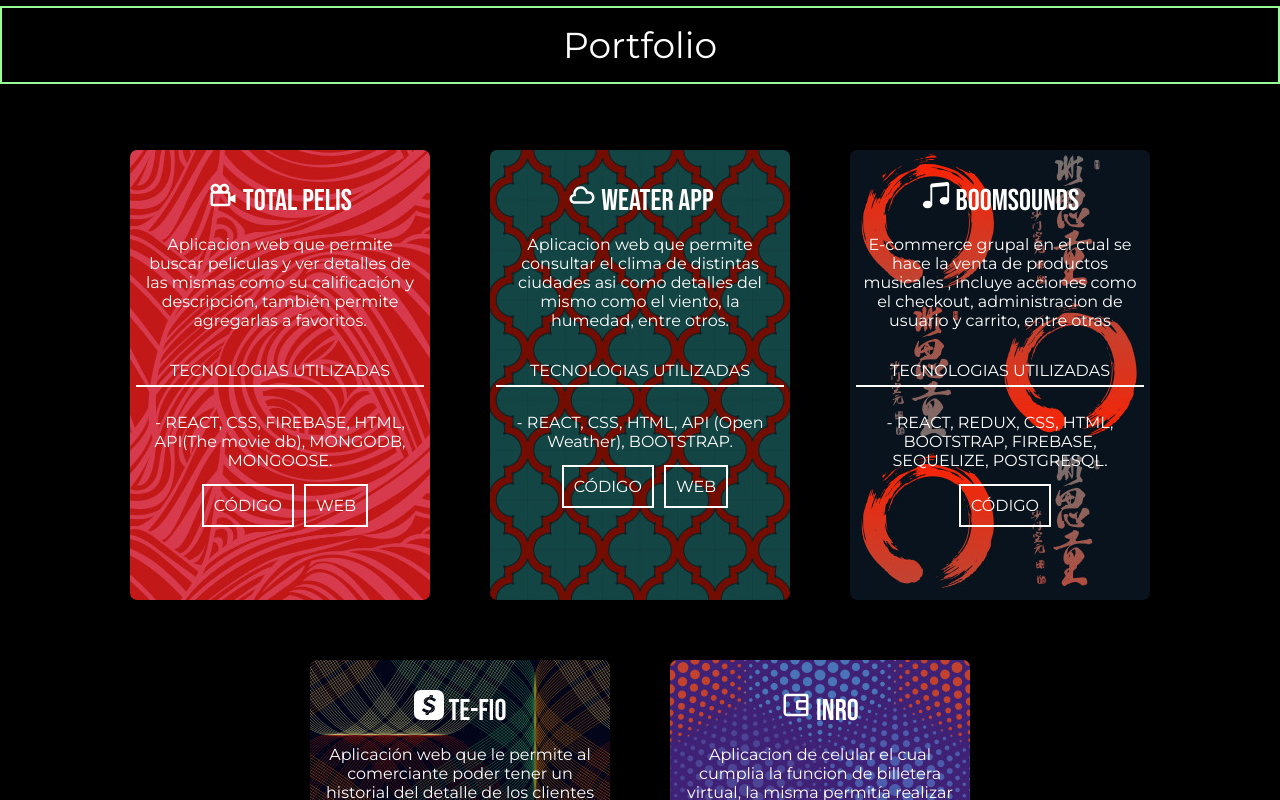
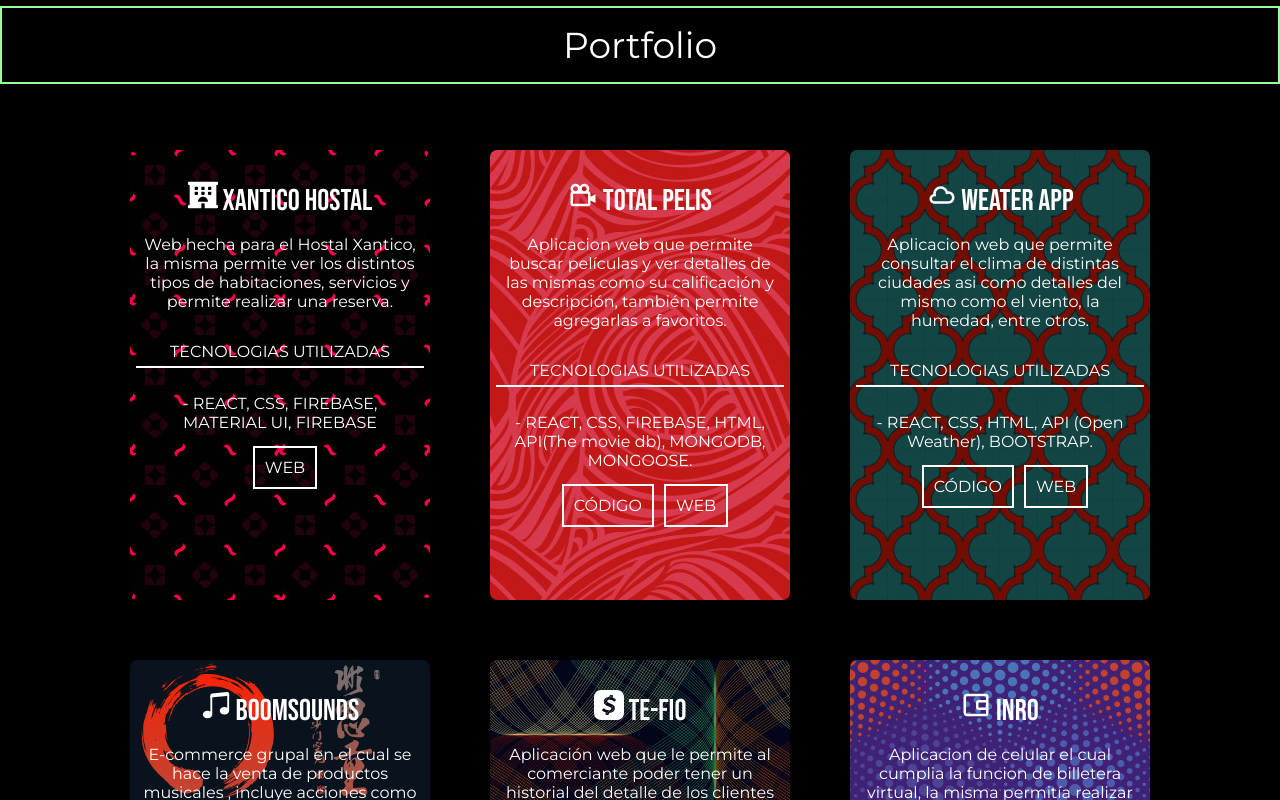
Before and after one commit to AgustinBessone32/portfolio, a React (Create React App) app: page /#/ in a window 1280 px wide. Shown: the part 1647-2447 px from the top of the page. Built offline with nearby package versions, Linux system fonts and the light colour scheme; a web font is replaced by a local one.

Commit message:
actualizacion de portfolio

```diff
--- a/src/components/About/about.css
+++ b/src/components/About/about.css
@@ -14,7 +14,6 @@
     display: block;
     font-size: 36px;
     color: #ffffff;
-    border: 2px solid #98FF98
 }
 
 .about{
@@ -28,6 +27,7 @@
     font-size: 30px;
     margin-left: 40px;
     margin-right: 40px;
+
 }
 
 .skill-me{
@@ -43,6 +43,10 @@
     font-size: 25px;
 }
 
+.border-green{
+    border: 2px solid #98FF98
+}
+
 
 @media screen and (max-width: 750px){
     .about{
--- a/src/components/About/about.jsx
+++ b/src/components/About/about.jsx
@@ -8,7 +8,7 @@ const About = () =>{
         <>
             <a name='sobre-mi'></a>
             <div className='content-all-about'>
-                <p className='title-me'>Sobre Mi</p>
+                <p className='title-me border-green'>Sobre Mi</p>
                 <div className='about'>
                     <div className='content-me'>
                             <p className='content-me'>Quien soy?</p>
--- a/src/components/Experiences/experiences.css
+++ b/src/components/Experiences/experiences.css
@@ -60,6 +60,21 @@
     transition-duration: 1.4s;
 }
 
+.experience-0{
+    width: 300px;
+    height: 450px;
+    margin: 30px;
+    background: url('../../img/bg0.jpg');
+    border-radius: 7px;
+    background-color: rgba(0,0,0, 0.9);
+}
+
+.experience-0:hover{
+    transform: translateY(-30px);
+    transition-duration: 2s;
+}
+
+
 .experience-2{
     width: 300px;
     height: 450px;
--- a/src/components/Experiences/experiences.jsx
+++ b/src/components/Experiences/experiences.jsx
@@ -1,13 +1,25 @@
-import React from 'react'
-import './experiences.css'
-import { BiCameraMovie, BiWallet, BiWalletAlt } from 'react-icons/bi';
+import React from 'react';
+import { BiCameraMovie, BiWalletAlt } from 'react-icons/bi';
+import { BsMusicNoteBeamed } from 'react-icons/bs';
+import { FaHotel } from 'react-icons/fa';
+import { SiCashapp } from 'react-icons/si';
 import { TiWeatherCloudy } from 'react-icons/ti';
-import { BsMusicNoteBeamed } from 'react-icons/bs'
-import { SiCashapp } from 'react-icons/si'
+import './experiences.css';
 
 const Experiences = () => {
     return (
         <div className='content-all-experiences'>
+
+            <div className='experience-0' data-aos="flip-left" data-aos-duration="1000" >
+                <p className='title-exp'><FaHotel className='icn-exp' /> Xantico Hostal</p>
+                <p className='desc-exp'>Web hecha para el Hostal Xantico, la misma permite ver los distintos tipos de habitaciones,
+                servicios y permite realizar una reserva.</p>
+                <p className='title-util'>TECNOLOGIAS UTILIZADAS</p>
+                <p className='tec-util'>- REACT, CSS, FIREBASE, MATERIAL UI, FIREBASE</p>
+                <a className='btn-exp' href='https://xanticohostal.com/' target='_blank'>
+                    WEB</a>
+            </div>
+
             <div className='experience' data-aos="flip-left" data-aos-duration="1000" >
                 <p className='title-exp'><BiCameraMovie className='icn-exp' /> Total Pelis</p>
                 <p className='desc-exp'>Aplicacion web que permite buscar películas y ver detalles de las mismas como su
--- a/src/components/Skill/skill.jsx
+++ b/src/components/Skill/skill.jsx
@@ -1,13 +1,9 @@
-import React from 'react'
-import './skill.css'
-import { FaReact, FaNodeJs, FaSass, FaGitAlt, FaAngular } from 'react-icons/fa';
-import {
-    SiRedux, SiFirebase, SiJavascript
-    , SiBootstrap, SiMongodb, SiPostgresql,
-    SiHtml5, SiCss3, SiMaterialUi, SiTailwindcss
-} from 'react-icons/si';
-import { DiScrum } from 'react-icons/di'
-import { IoLogoVue } from 'react-icons/io5'
+import React from 'react';
+import { DiScrum } from 'react-icons/di';
+import { FaAngular, FaAws, FaGitAlt, FaNodeJs, FaReact, FaSass } from 'react-icons/fa';
+import { IoLogoVue } from 'react-icons/io5';
+import { SiBootstrap, SiCss3, SiFirebase, SiHtml5, SiJavascript, SiMongodb, SiPostgresql, SiRedux, SiTailwindcss } from 'react-icons/si';
+import './skill.css';
 
 
 const Skill = () => {
@@ -17,6 +13,7 @@ const Skill = () => {
             <FaAngular className='skill' title='ANGULAR' />
             <SiRedux className='skill' title='REDUX' />
             <IoLogoVue className='skill' title='VUE' />
+            <FaAws className='skill' title='AWS'/>
             <SiJavascript className='skill' title='JAVASCRIPT' />
             <SiBootstrap className='skill' title='BOOTSTRAP' />
             <SiTailwindcss className='skill' title='TAILWIND' />
--- a/src/index.js
+++ b/src/index.js
@@ -1,17 +1,12 @@
 import React from 'react';
 import ReactDOM from 'react-dom';
+import App from './App';
 import './index.css';
-import App from './App';
-import reportWebVitals from './reportWebVitals';
 
 ReactDOM.render(
   <React.StrictMode>
     <App />
   </React.StrictMode>,
   document.getElementById('root')
+
 );
-
-// If you want to start measuring performance in your app, pass a function
-// to log results (for example: reportWebVitals(console.log))
-// or send to an analytics endpoint. Learn more: https://bit.ly/CRA-vitals
-reportWebVitals();
--- a/src/reportWebVitals.js
+++ /dev/null
@@ -1,13 +0,0 @@
-const reportWebVitals = onPerfEntry => {
-  if (onPerfEntry && onPerfEntry instanceof Function) {
-    import('web-vitals').then(({ getCLS, getFID, getFCP, getLCP, getTTFB }) => {
-      getCLS(onPerfEntry);
-      getFID(onPerfEntry);
-      getFCP(onPerfEntry);
-      getLCP(onPerfEntry);
-      getTTFB(onPerfEntry);
-    });
-  }
-};
-
-export default reportWebVitals;
```
Also changed, not shown: src/setupTests.js (deleted, +0 -5 lines), src/img/bg0.jpg (added).
